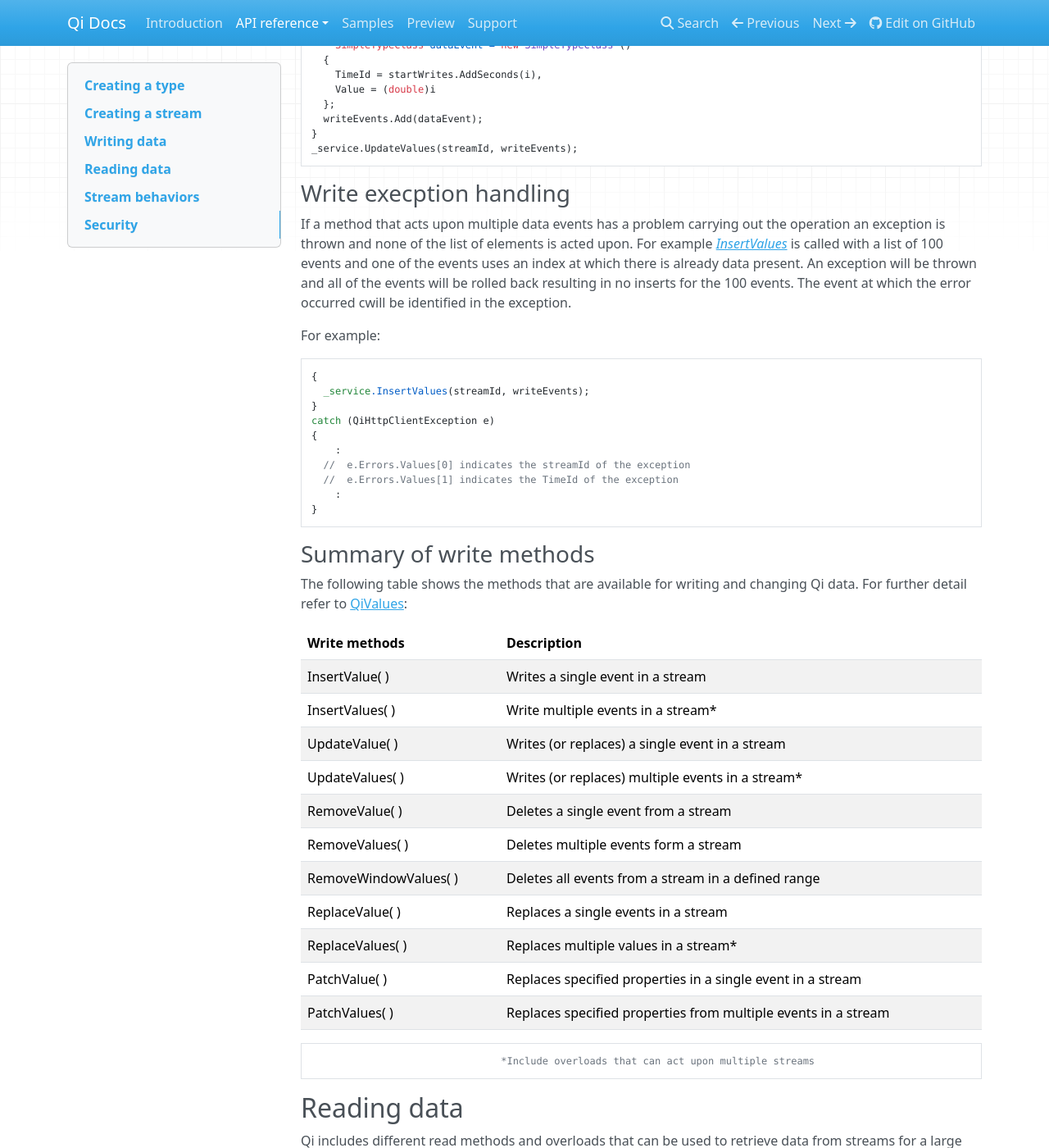
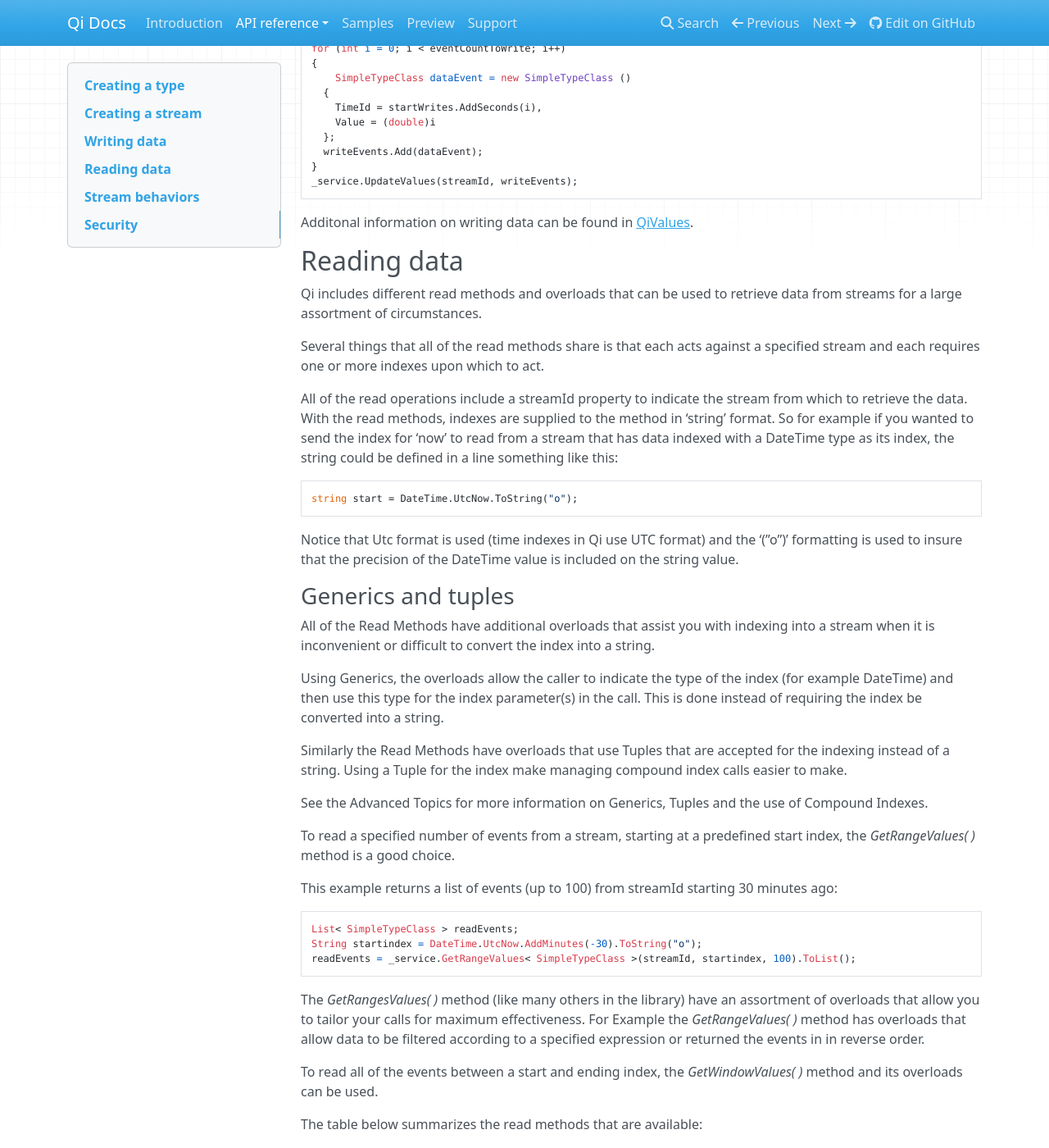
Before and after one commit to ssuryanarayanan/Qi-Docs, an MkDocs documentation site: the page built from docs/Overview.md, in a window 1280 px wide and 1400 px high, scrolled down 1972 px. Shown: the whole window at 82% size. Built offline with MkDocs 1.6.1, drawn with Linux system fonts in a browser that asks for light colours; nearby versions of some CDN libraries; old or Windows-style settings are respelled for this version of MkDocs; some of the changed text lies outside the part shown.

Commit message:
Update Overview.md

````diff
--- a/docs/Overview.md
+++ b/docs/Overview.md
@@ -12,7 +12,7 @@
 
 Creating one or more types which define the structure of data is done by defining a QiType object and sending it to Qi via the [*GetOrCreateType( )*](https://qi-docs.readthedocs.org/en/latest/QiTypes/#getorcreatetype) method.
 
-There are a wide variety of QiType data properties including lists, arrays and enumerations. For a full list of supported data types refer to [QiTypes](https://qi-docs.readthedocs.org/en/latest/QiTypes/).
+There are a wide variety of QiType data properties including lists, arrays and enumerations. For additional information including a full list of supported data types refer to [QiTypes](https://qi-docs.readthedocs.org/en/latest/QiTypes/).
 
 This example creates a simple type:
 ```
@@ -54,6 +54,8 @@
 
 The above stream can now be used to hold data values of the structure defined in mySimpleType. The stream's Name, Description, and BehaviorId field can be modified, however the Id and TypeId cannot be changed once the stream has been created.
 
+Additonal information on streams can be found in [QiStreams](https://qi-docs.readthedocs.org/en/latest/QiStreams/).
+
 ##Writing data
 
 Qi has several methods that can be used to write data. For example, [*InsertValue()*](https://qi-docs.readthedocs.org/en/latest/Data/#insertvalue) is used to write a single event of data to a stream. If the data event written includes an index at which there is already an event this method will throw an exception.  However [*UpdateValue()*](https://qi-docs.readthedocs.org/en/latest/Data/#updatevalue) can also be used to write a single event to a stream, and will overwrite the existing event with the new event.
@@ -89,42 +91,7 @@
 _service.UpdateValues(streamId, writeEvents);
 ```
 
-###Write execption handling
-If a method that acts upon multiple data events has a problem carrying out the operation an exception is thrown and none of the list of elements is acted upon. For example [*InsertValues*](https://qi-docs.readthedocs.org/en/latest/Data/#insertvalues) is called with a list of 100 events and one of the events uses an index at which there is already data present. An exception will be thrown and all of the events will be rolled back resulting in no inserts for the 100 events. The event at which the error occurred cwill be identified in the exception.
-
-For example:
-
-```
-{
-  _service.InsertValues(streamId, writeEvents);
-}
-catch (QiHttpClientException e)
-{
- 	:
-  //  e.Errors.Values[0] indicates the streamId of the exception
-  //  e.Errors.Values[1] indicates the TimeId of the exception
-	:
-}
-```
-
-###Summary of write methods
-The following table shows the methods that are available for writing and changing Qi data. For further detail refer to [QiValues](https://qi-docs.readthedocs.org/en/latest/Data/):
-
-|Write methods    |Description                                                            |
-|---              |---                                                                    |
-|InsertValue( )         |Writes a single event in a stream                                |
-|InsertValues( )        |Write multiple events in a stream\*                              |
-|UpdateValue( )         |Writes (or replaces) a single event in a stream                  |
-|UpdateValues( )	      |Writes (or replaces) multiple events in a stream\*               |
-|RemoveValue( ) 	      |Deletes a single event from a stream                             |
-|RemoveValues( )	      |Deletes multiple events form a stream                            |
-|RemoveWindowValues( )	|Deletes all events from a stream in a defined range              |
-|ReplaceValue( )	      |Replaces a single events in a stream                             |
-|ReplaceValues( )	      |Replaces multiple values in a stream\*                           |
-|PatchValue( )	        |Replaces specified properties in a single event in a stream      |
-|PatchValues( ) 	      |Replaces specified properties from multiple events in a stream   |
-
-	                                *Include overloads that can act upon multiple streams
+Additonal information on writing data can be found in [QiValues](https://qi-docs.readthedocs.org/en/latest/Data/).
 
 ##Reading data
 Qi includes different read methods and overloads that can be used to retrieve data from streams for a large assortment of circumstances.
````
Also changed, not shown: other parts of docs/Overview.md (+1 -1 lines).
